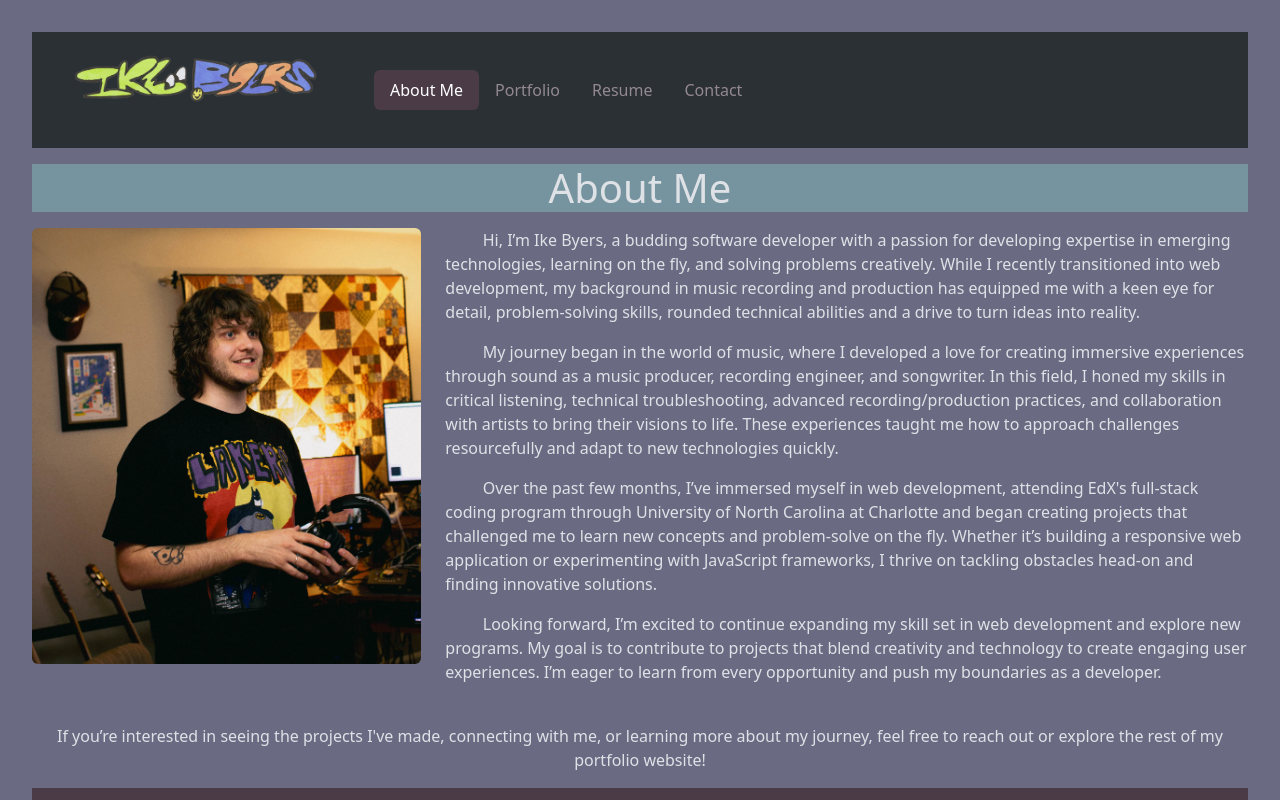
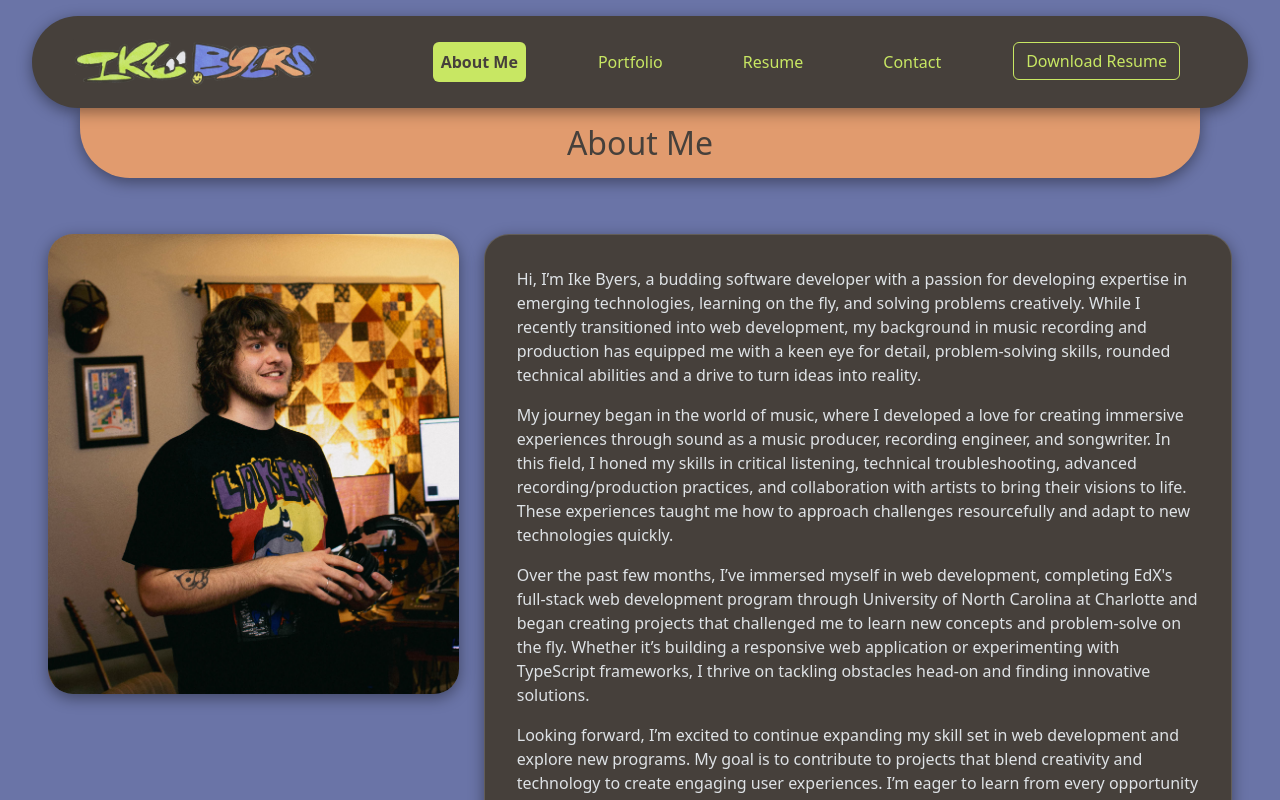
Before and after one commit to ikebyers/Ike-Byers-Portfolio, a React (Vite) app: page / in a window 1280 px wide. Shown: the top 800 px of the page. Built offline with nearby package versions, Linux system fonts and the light colour scheme.

Commit message:
a lot of design updates

```diff
--- a/src/App.css
+++ b/src/App.css
@@ -1,15 +1,13 @@
 #root {
-  max-width: 1280px;
   margin: 0 auto;
-  padding: 2rem;
   text-align: center;
 }
 
 :root {
-  --bs-primary: #4B3B47 !important;
-  --bs-secondary: #6A6B83 !important;
-  --bs-tertiary: #685874 !important;
-  --bs-quaternary: #76949F !important;
+  --bs-neutral: #46403B !important;
+  --bs-secondary: #6A74A7 !important;
+  --bs-tertiary: #C8E763 !important;
+  --bs-quaternary: #E19B6E !important;
   --bs-success: #9ee1b1 !important;
   --bs-danger: #e26e61 !important;
 }
@@ -18,9 +16,13 @@ body {
   background-color: var(--bs-secondary);
 }
 
-
-header, footer {
-  background-color: var(--bs-primary);
+.body-bg::before {
+  background: url("/salvatore-andrea-unsplash.jpg");
+  width: max-content;
+  height: max-content;
+  /* opacity: 80%; */
+  background-color: var(--bs-secondary);
+  mix-blend-mode: color-burn;
 }
 
 form {
@@ -28,13 +30,28 @@ form {
 }
 
 #project-cards {
-  margin: 1rem;
+  margin: 2rem;
 }
 
 h1 {
   background-color: var(--bs-quaternary);
+  color: var(--bs-neutral);
+  font-size: 2rem;
+  border-bottom-left-radius: 50px;
+  border-bottom-right-radius: 50px;
+  margin-left: 5rem;
+  margin-right: 5rem;
+  /* padding-top: 2rem !important; */
+  padding: 1rem;
+  box-shadow: 0 4px 15px rgba(0, 0, 0, 0.4); /* Backdrop shadow */
+}
+
+nav {
   margin-top: 1rem;
-  margin-bottom: 1rem;
+  margin-left: 2rem;
+  margin-right: 2rem;
+  border-radius: 50px;
+  box-shadow: 0 4px 15px rgba(0, 0, 0, 0.4); /* Backdrop shadow */
 }
 
 footer {
@@ -56,23 +73,84 @@ ul {
   text-align: center;
 }
 
-img {
-  margin: auto;
-  margin-bottom: 1.5rem;
-
+.nav-link-cus.active {
+  color: var(--bs-neutral) !important;
+  font-weight: bold;
 }
-
 
 @media (prefers-reduced-motion: no-preference) {
   a:nth-of-type(2) .logo {
     animation: logo-spin infinite 20s linear;
   }
 }
+.about-me-content {
+  display: flex;
+  flex-direction: row;
+  gap: 25px;
+}
+
+.bio-image {
+  width: 100%;
+  border-radius: 25px !important;
+  min-width: 30%;
+  /* align-items: flex-start; */
+  display: flex;
+  margin: 3rem;
+  box-shadow: 0 4px 15px rgba(0, 0, 0, 0.4); /* Backdrop shadow */
+}
+
+.bio-card {
+  align-items: flex-end;
+  display: flex;
+  margin: 3rem;
+  border-radius: 25px;
+  box-shadow: 0 4px 15px rgba(0, 0, 0, 0.4); /* Backdrop shadow */
+}
 
 .card {
   padding: 2em;
+  justify-content: end;
+  background-color: var(--bs-neutral);
+  border-radius: 25px;
+  box-shadow: 0 4px 15px rgba(0, 0, 0, 0.4); /* Backdrop shadow */
 }
 
 .read-the-docs {
   color: #888;
 }
+
+.nav-logo {
+  justify-content: center;
+  align-items: center;
+  margin: auto;
+}
+
+.nav-items-cus {
+  /* align-items: end; */
+  justify-content: end;
+  display: flex;
+  margin: auto;
+}
+
+.nav-items-ul {
+  justify-content: space-evenly;
+  display: flex;
+}
+
+.nav-single-item {
+  justify-content: space-evenly;
+  display: flex;
+}
+
+.nav-link-cus {
+  border-radius: 5px;
+  color: var(--bs-tertiary);
+}
+
+.nav-bg {
+  background-color: var(--bs-neutral);
+}
+
+.footer {
+background-color: var(--bs-neutral);
+}
--- a/src/components/nav.jsx
+++ b/src/components/nav.jsx
@@ -6,17 +6,17 @@ const Nav = () => {
 
     return (
         <nav
-            className="navbar navbar-expand-lg bg-body-tertiary">
+            className="navbar navbar-expand-lg nav-bg">
             <div className="container-fluid">
                 <NavLink className="navbar-brand" to="/">
-                        <div className="container">
-                            <a className="navbar-brand" href="#">
-                                <img src="/ikelogo3.png" alt="ike byers logo" width="250" height="50"></img>
-                            </a>
-                        </div>
+                    <div className="container">
+                        <a className="navbar-brand " href="#">
+                            <img className="nav-logo" src="/ikelogo3.png" alt="ike byers logo" width="250" height="50"></img>
+                        </a>
+                    </div>
                 </NavLink>
                 <button
-                    className="navbar-toggler"
+                    className="navbar-toggler me-4"
                     type="button"
                     data-bs-toggle="collapse"
                     data-bs-target="#navbarNavAltMarkup"
@@ -25,29 +25,40 @@ const Nav = () => {
                     aria-label="Toggle navigation">
                     <span className="navbar-toggler-icon"></span>
                 </button>
-                <div className="collapse navbar-collapse" id="navbarNavAltMarkup">
-                    <div className="navbar-nav">
-                        <ul className="nav nav-pills nav-fill">
-                            <li className="nav-item">
-                                <NavLink className="nav-link" exact to="/" activeClassName="active">
+                <div className="collapse navbar-collapse nav-items-cus" id="navbarNavAltMarkup">
+                    <div className="navbar-nav nav-items-ul">
+                        <ul className="nav nav-pills nav-fill nav-items-ul gap-5">
+                            <li className="nav-item nav-single-item">
+                                <NavLink
+                                    className="nav-link nav-link-cus"
+                                    exact to="/"
+                                    activeClassName="active">
                                     About Me
                                 </NavLink>
                             </li>
-                            <li className="nav-item">
-                                <NavLink className="nav-link" to="/portfolio" activeClassName="active">
+                            <li className="nav-item nav-single-item">
+                                <NavLink className="nav-link nav-link-cus" to="/portfolio" activeClassName="active">
                                     Portfolio
                                 </NavLink>
                             </li>
-                            <li className="nav-item">
-                                <NavLink className="nav-link" to="/resume" activeClassName="active">
+                            <li className="nav-item nav-single-item">
+                                <NavLink className="nav-link nav-link-cus" to="/resume" activeClassName="active">
                                     Resume
                                 </NavLink>
                             </li>
-                            <li className="nav-item">
-                                <NavLink className="nav-link" to="/contact" activeClassName="active">
+                            <li className="nav-item nav-single-item">
+                                <NavLink className="nav-link nav-link-cus" to="/contact" activeClassName="active">
                                     Contact
                                 </NavLink>
                             </li>
+                            <a
+                                href="/ikebyersresume.pdf"
+                                className="resume-download-btn"
+                                target="_blank"
+                                rel="noopener noreferrer"
+                            >
+                                <button type="button" className="btn btn-outline-primary me-5">Download Resume</button>
+                            </a>
                         </ul>
                     </div>
                 </div>
--- a/src/custom.scss
+++ b/src/custom.scss
@@ -1,4 +1,4 @@
-$primary: #4B3B47;  /* Custom primary color */
+$primary: #C8E763;  /* Custom primary color */
     // --bs-secondary: #6A6262 !important;  /* Custom secondary color */
     // --bs-success: #9C9990 !important;  /* Custom success color */
     // --bs-danger: #e26e61 !important;  /* Custom danger color */
--- a/src/pages/aboutMe.jsx
+++ b/src/pages/aboutMe.jsx
@@ -1,29 +1,33 @@
-import React from 'react';
+// import React from 'react';
 
 const AboutMe = () => {
     return (
         <div className="about-me-container">
-            <h1>About Me</h1>
-            <div className="row align-items-start">
-                <div className="col-md-4">
+            <div>
+                <h1 className="page-title">About Me</h1>
+            </div>
+            <div className="about-me-content">
+                <div>
                     <img
                         src="/ike-b-p1.jpg"
-                        className="img-fluid rounded"
+                        className="bio-image"
                         alt="portrait of Ike Byers"
                     />
                 </div>
-            <div className="col-md-8">
-            <p> &nbsp;&nbsp;&nbsp;&nbsp;&nbsp;&nbsp;&nbsp;&nbsp; Hi, I’m Ike Byers, a budding software developer with a passion for developing expertise in emerging technologies, learning on the fly, and solving problems creatively. While I recently transitioned into web development, my background in music recording and production has equipped me with a keen eye for detail, problem-solving skills, rounded technical abilities and a drive to turn ideas into reality.</p>
+                <div>
+                    <div className="card bio-card">
+                        <p>Hi, I’m Ike Byers, a budding software developer with a passion for developing expertise in emerging technologies, learning on the fly, and solving problems creatively. While I recently transitioned into web development, my background in music recording and production has equipped me with a keen eye for detail, problem-solving skills, rounded technical abilities and a drive to turn ideas into reality.</p>
 
-            <p> &nbsp;&nbsp;&nbsp;&nbsp;&nbsp;&nbsp;&nbsp;&nbsp; My journey began in the world of music, where I developed a love for creating immersive experiences through sound as a music producer, recording engineer, and songwriter. In this field, I honed my skills in critical listening, technical troubleshooting, advanced recording/production practices, and collaboration with artists to bring their visions to life. These experiences taught me how to approach challenges resourcefully and adapt to new technologies quickly.</p>
+                        <p>My journey began in the world of music, where I developed a love for creating immersive experiences through sound as a music producer, recording engineer, and songwriter. In this field, I honed my skills in critical listening, technical troubleshooting, advanced recording/production practices, and collaboration with artists to bring their visions to life. These experiences taught me how to approach challenges resourcefully and adapt to new technologies quickly.</p>
 
-            <p> &nbsp;&nbsp;&nbsp;&nbsp;&nbsp;&nbsp;&nbsp;&nbsp; Over the past few months, I’ve immersed myself in web development, attending EdX's full-stack coding program through University of North Carolina at Charlotte and began creating projects that challenged me to learn new concepts and problem-solve on the fly. Whether it’s building a responsive web application or experimenting with JavaScript frameworks, I thrive on tackling obstacles head-on and finding innovative solutions.</p>
+                        <p>Over the past few months, I’ve immersed myself in web development, completing EdX's full-stack web development program through University of North Carolina at Charlotte and began creating projects that challenged me to learn new concepts and problem-solve on the fly. Whether it’s building a responsive web application or experimenting with TypeScript frameworks, I thrive on tackling obstacles head-on and finding innovative solutions.</p>
 
-            <p> &nbsp;&nbsp;&nbsp;&nbsp;&nbsp;&nbsp;&nbsp;&nbsp; Looking forward, I’m excited to continue expanding my skill set in web development and explore new programs. My goal is to contribute to projects that blend creativity and technology to create engaging user experiences. I’m eager to learn from every opportunity and push my boundaries as a developer.</p>
-        </div>
-        </div>
-        <br></br>
-        <div> If you’re interested in seeing the projects I've made, connecting with me, or learning more about my journey, feel free to reach out or explore the rest of my portfolio website!</div>
+                        <p>Looking forward, I’m excited to continue expanding my skill set in web development and explore new programs. My goal is to contribute to projects that blend creativity and technology to create engaging user experiences. I’m eager to learn from every opportunity and push my boundaries as a developer.</p>
+
+                        <p>If you’re interested in seeing the projects I've made, connecting with me, or learning more about my journey, feel free to reach out or explore the rest of my portfolio website!</p>
+                    </div>
+                </div>
+            </div>
         </div>
     )
 };
--- a/src/pages/resume.jsx
+++ b/src/pages/resume.jsx
@@ -4,7 +4,6 @@ const Resume = () => {
     return (
         <div className="resume-page">
         <header className="resume-header">
-        <br></br>
             <h1>Ike Byers</h1>
             <h2>Web Developer | Software Engineer | Music Producer</h2>
 
```
Also changed, not shown: public/mohammad-alizade-unsplash.jpg (added), 1 other file (tests, documents, lock files or other folders).
